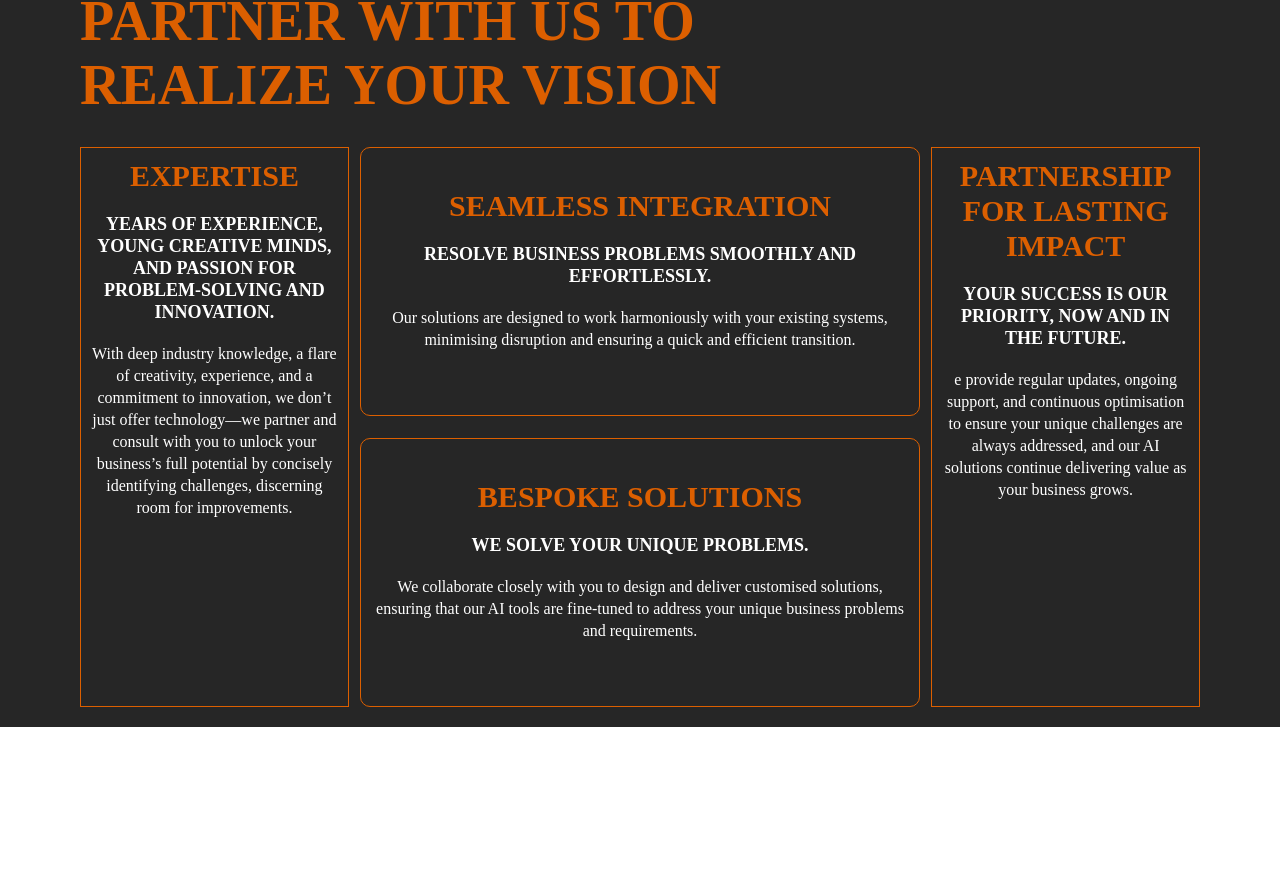
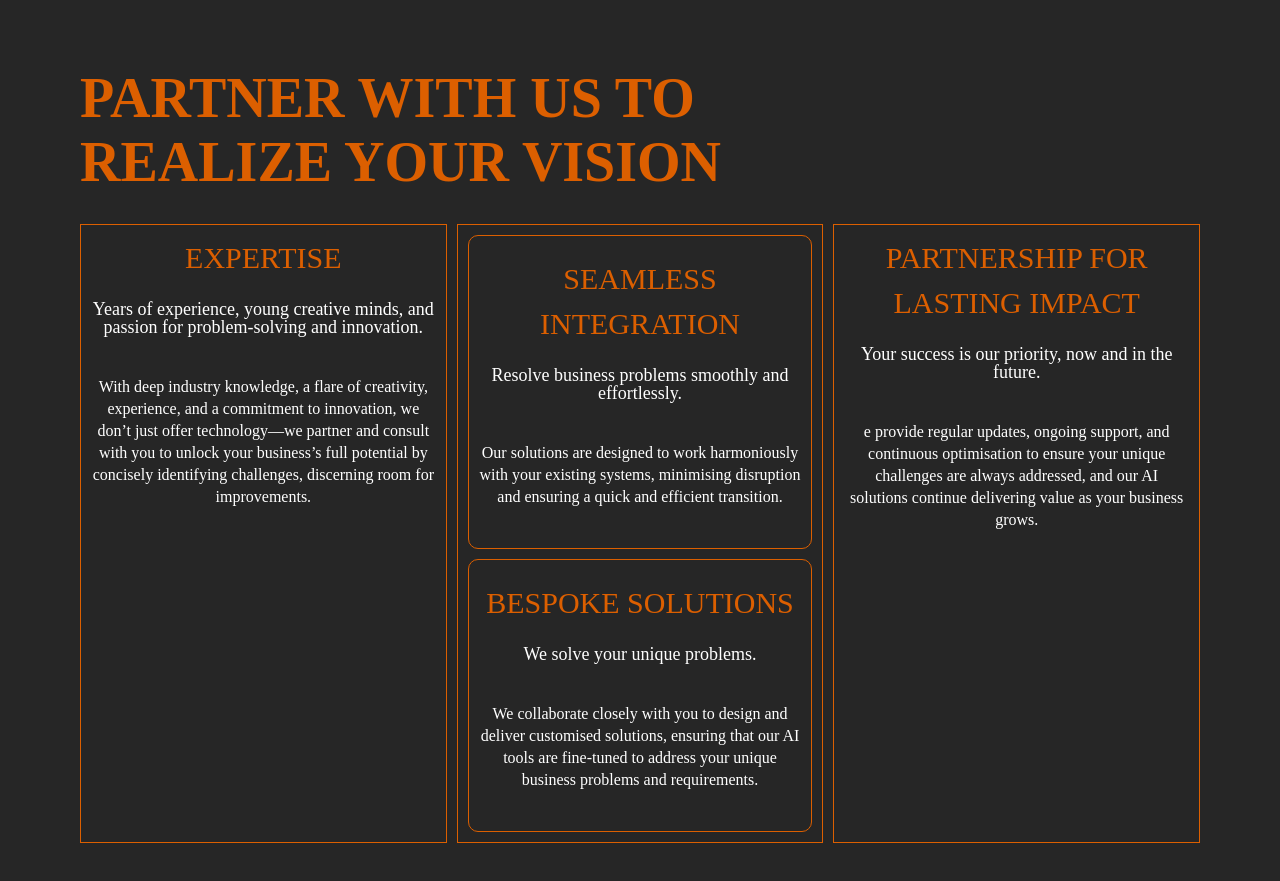
Before and after one commit to dev24mxpertz/altusai, a React (Create React App) app: page / in a window 1280 px wide. Shown: the part 4551-5432 px from the top of the page. Before the commit the page ends 5278 px from the top, so only its background shows below. Built offline with nearby package versions, Linux system fonts and the light colour scheme; a web font is replaced by a local one.

Commit message:
first commit

```diff
--- a/src/App.css
+++ b/src/App.css
@@ -173,7 +173,7 @@
   display: flex;
   justify-content: flex-start;
   align-items: stretch; /* Ensure boxes stretch to the same height */
-  width: 40%;
+  width: 55%;
   /* background-color: red;  */
 }
 
@@ -281,7 +281,6 @@
   margin-top: 20px;
 }
 
-
 /* -------------------------------------------------------------------------------  HerosectionFifth   */
 .HerosectionFifth_maincont {
   width: 100%;
@@ -344,7 +343,7 @@
   color: #ffffff;
   text-transform: uppercase;
   margin-top: 20px;
-  width:75%;
+  width: 75%;
 }
 
 .HerosectionFifth_contentcont_box_p {
@@ -372,7 +371,6 @@
   color: #ffffff;
   margin: 40px 0px;
 }
-
 
 /* --------------------------------------------------------------------------------------------------------- Herosectionsixth_maincont */
 .Herosectionsixth_maincont {
@@ -411,8 +409,6 @@
 }
 
 .Herosectionsixth_maincontent_cont_uppermain_left,
-
-
 .Herosectionsixth_maincontent_cont_lowermain_right {
   display: flex;
   flex-direction: column;
@@ -426,7 +422,7 @@
   flex-grow: 1; /* All elements grow equally to the tallest sibling */
 }
 .Herosectionsixth_maincontent_cont_uppermain_right,
-.Herosectionsixth_maincontent_cont_lowermain_left{
+.Herosectionsixth_maincontent_cont_lowermain_left {
   display: flex;
   flex-direction: column;
   justify-content: space-between;
@@ -480,17 +476,17 @@
   text-align: center;
 }
 
-
 /* -----------------------------------------------------------------------------------------   Herosectionseventh_maincont    */
 
 .Herosectionseventh_maincont {
   width: 100%;
-  padding: 20px 80px;
+  padding: 40px 80px;
   background-color: #262626;
   display: flex;
   flex-direction: column;
   justify-content: space-evenly;
   align-items: flex-start;
+  box-sizing: border-box;
 }
 
 .Herosectionseventh_maincont_h1 {
@@ -505,63 +501,78 @@
   width: 100%;
   display: flex;
   justify-content: space-between;
+  align-items: stretch; /* Ensures all children stretch to the same height */
+  gap: 10px; /* Adds a 10px gap between the columns */
+  box-sizing: border-box;
+}
+
+.Herosectionseventh_maincont_content_cont_left,
+.Herosectionseventh_maincont_content_cont_middle,
+.Herosectionseventh_maincont_content_cont_right {
+  flex: 1; /* Ensures equal width for all three columns */
+  display: flex;
+  flex-direction: column;
   align-items: center;
-  height: 70vh;
+  justify-content: flex-start;
+  padding: 10px;
+  border: 1px solid #dc5f00;
+  background-color: #262626;
+  box-sizing: border-box;
 }
 
 .Herosectionseventh_maincont_content_cont_left {
-  width: 24%;
-  height: 100%;
+  width: 24%; /* Optional if exact width is needed */
+}
+
+.Herosectionseventh_maincont_content_cont_middle {
+  width: 48%; /* Optional if exact width is needed */
+}
+
+.Herosectionseventh_maincont_content_cont_right {
+  width: 24%; /* Optional if exact width is needed */
+}
+
+.Herosectionseventh_maincont_content_cont_middleupper,
+.Herosectionseventh_maincont_content_cont_middlelower {
+  flex: 1; /* Ensures both sections inside the middle column have equal height */
+  width: 100%;
   border: 1px solid #dc5f00;
   background-color: #262626;
   display: flex;
   flex-direction: column;
   align-items: center;
   justify-content: flex-start;
-  padding: 10px;
-  min-height: 100%;
-}
-.Herosectionseventh_maincont_content_cont_middle {
-  width: 50%;
-  background-color: #262626;
-  display: flex;
-  flex-direction: column;
-  align-items: center;
-  justify-content: space-between;
-  height: 100%;
+  padding: 20px 10px;
+  border-radius: 10px;
+  box-sizing: border-box;
+  margin-bottom: 10px; /* Adds spacing between middle-upper and middle-lower */
 }
 
-.Herosectionseventh_maincont_content_cont_right {
-  width: 24%;
-  height: 100%;
-  border: 1px solid #dc5f00;
-  background-color: #262626;
-  display: flex;
-  flex-direction: column;
-  align-items: center;
-  justify-content: flex-start;
-  padding: 10px;
-  min-height: 100%;
+.Herosectionseventh_maincont_content_cont_middlelower {
+  margin-bottom: 0; /* No extra margin for the last element */
 }
 
+/* Typography adjustments */
 .Herosectionseventh_maincont_content_cont_left_h2 {
+  text-align: center;
+  line-height: 1.5;
+  color: #dc5f00;
   font-size: 30px;
-  font-weight: 700;
+}
+.Herosectionseventh_maincont_content_cont_left_h3 {
   text-align: center;
-  line-height: 35px;
-  color: #dc5f00;
-  text-transform: uppercase;
+  line-height: 1;
+  color: #FFFFFF;
+  font-size: 18px;
+  margin: 20px 0px;
 }
 
-.Herosectionseventh_maincont_content_cont_left_h3 {
-  font-size: 18px;
-  font-weight: 700;
+/* .Herosectionseventh_maincont_content_cont_middleupper p,
+.Herosectionseventh_maincont_content_cont_middlelower p {
   text-align: center;
-  line-height: 22px;
-  color: #ffffff;
-  text-transform: uppercase;
-  margin: 20px 0px;
-}
+  line-height: 1.5;
+  color: #dc5f00;
+} */
 
 .Herosectionseventh_maincont_content_cont_left_p {
   font-size: 16px;
@@ -569,32 +580,7 @@
   text-align: center;
   line-height: 22px;
   color: #ffffff;
-}
-
-.Herosectionseventh_maincont_content_cont_middleupper {
-  width: 100%;
-  border: 1px solid #dc5f00;
-  background-color: #262626;
-  display: flex;
-  flex-direction: column;
-  align-items: center;
-  justify-content: flex-start;
-  padding: 40px 10px;
-  height: 48%;
-  border-radius: 10px;
-}
-.Herosectionseventh_maincont_content_cont_middlelower {
-  width: 100%;
-  border: 1px solid #dc5f00;
-  background-color: #262626;
-  display: flex;
-  flex-direction: column;
-  align-items: center;
-  justify-content: flex-start;
-  padding: 10px;
-  padding: 40px 10px;
-  height: 48%;
-  border-radius: 10px;
+  margin: 20px 0px;
 }
 
 /* ---------------------------------------------------------------- */
@@ -660,6 +646,7 @@
   .HerosectionThird_contentcont_box {
     width: 100%;
     margin: 20px 0px;
+    padding: 20px;
   }
 
   /* -------------------------------------------------------------------------------------. HerosectionFourth_maincont  */
@@ -708,6 +695,7 @@
 
   .Herosectionsixth_maincont {
     height: initial;
+    padding: 20px 10px ;
   }
   .Herosectionsixth_maincontent_cont {
     height: initial;
@@ -720,10 +708,10 @@
     flex-direction: column;
   }
   .Herosectionsixth_maincontent_cont_uppermain_left {
-    width: 100%;
+    max-width: 100%;
   }
   .Herosectionsixth_maincontent_cont_uppermain_right {
-    width: 100%;
+    max-width: 100%;
     margin: 10px 0px;
   }
   .Herosectionsixth_maincontent_cont_lowermain {
@@ -731,17 +719,28 @@
     flex-direction: column;
   }
   .Herosectionsixth_maincontent_cont_lowermain_left {
-    width: 100%;
+    max-width: 100%;
   }
   .Herosectionsixth_maincontent_cont_lowermain_right {
-    width: 100%;
+    max-width: 100%;
     margin: 10px 0px;
   }
+  .Herosectionsixth_maincontent_cont_h2 {
+    font-size: 21px;
+    line-height: 23px;
+  }
+  .Herosectionsixth_maincontent_cont_p {
+    line-height: 17px;
+  }
+  .HerosectionThird_contentcont_box_imagecont{
+    height: 8vh;
+  }
+
 
   /* ----------------------------------------------------------------------------- .Herosectionseventh_maincont   */
   .Herosectionseventh_maincont {
     height: inherit;
-
+    padding: 20px 10px ;
   }
   .Herosectionseventh_maincont_h1 {
     font-size: 24px;
@@ -764,4 +763,7 @@
   .Herosectionseventh_maincont_content_cont_middlelower {
     margin: 10px 0px;
   }
+  .Herosectionseventh_maincont_content_cont_left_h2 {
+    font-size: 20px;
+  }
 }
```
